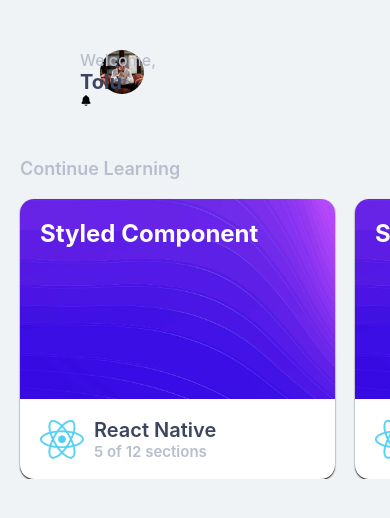
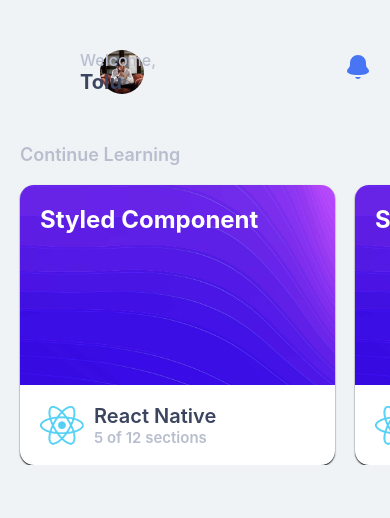
Before and after one commit to tosebikan/tutorer, a React Native app: screen / in a window 390 px wide. Shown: the top 518 px of the page. Built offline with nearby package versions, Linux system fonts and the light colour scheme.

Commit message:
use svg for icons

```diff
--- a/App.js
+++ b/App.js
@@ -8,8 +8,9 @@
   Image,
   ScrollView
 } from "react-native";
-import Card from "./component/Card";
+import Card from "./components/Card";
 import * as Icon from "@expo/vector-icons";
+import { NotificationIcon } from "./components/Icons";
 
 export default function App() {
   return (
@@ -23,7 +24,9 @@
           />
           <Text style={styles.title}>Welcome,</Text>
           <Text style={styles.name}>Tolu</Text>
-          <Icon.Ionicons name="ios-notifications" />
+          <NotificationIcon
+            style={{ position: "absolute", right: 20, top: 5 }}
+          />
         </View>
         <Text style={styles.subtitle}>Continue Learning</Text>
         <ScrollView horizontal showsHorizontalScrollIndicator={false}>
--- /dev/null
+++ b/components/Card.js
@@ -0,0 +1,83 @@
+import React from "react";
+import { View, Text, StyleSheet, Image } from "react-native";
+
+export default function Card(props) {
+  return (
+    <View style={styles.container}>
+      <View style={styles.cover}>
+        <Image source={props.image} style={styles.image} />
+        <Text style={styles.title}>{props.title}</Text>
+      </View>
+
+      <View style={styles.content}>
+        <Image source={props.logo} style={styles.logo} />
+        <View style={styles.wrapper}>
+          <Text style={styles.caption}>{props.caption}</Text>
+          <Text style={styles.subtitle}>{props.subtitle}</Text>
+        </View>
+      </View>
+    </View>
+  );
+}
+
+const styles = StyleSheet.create({
+  container: {
+    backgroundColor: "#fff",
+    width: 315,
+    height: 280,
+    borderRadius: 14,
+    marginLeft: 20,
+    marginTop: 20,
+    shadowColor: "#000",
+    shadowOffset: {
+      width: 0,
+      height: 1
+    },
+    shadowRadius: 1.41,
+    elevation: 1
+  },
+  cover: {
+    width: "100%",
+    height: 200,
+    borderTopLeftRadius: 14,
+    borderTopRightRadius: 14,
+    overflow: "hidden"
+  },
+  image: {
+    width: "100%",
+    height: "100%",
+    position: "absolute",
+    top: 0,
+    left: 0
+  },
+  title: {
+    color: "#fff",
+    fontSize: 24,
+    fontWeight: "bold",
+    marginTop: 20,
+    marginLeft: 20
+  },
+  logo: {
+    height: 44,
+    width: 44
+  },
+  content: {
+    flexDirection: "row",
+    alignItems: "center",
+    paddingLeft: 20,
+    height: 80
+  },
+  wrapper: {
+    marginLeft: 10
+  },
+  caption: {
+    color: "#3c4560",
+    fontSize: 20,
+    fontWeight: "600"
+  },
+  subtitle: {
+    color: "#b8bece",
+    fontWeight: "600",
+    fontSize: 15
+  }
+});
--- /dev/null
+++ b/components/Icons.js
@@ -0,0 +1,24 @@
+import * as React from "react";
+import Svg, { G, Path, Defs, ClipPath } from "react-native-svg";
+
+export function NotificationIcon(props) {
+  return (
+    <Svg
+      width={24}
+      height={24}
+      viewBox="0 0 24 24"
+      fill="none"
+      xmlns="http://www.w3.org/2000/svg"
+      {...props}
+    >
+      <G clipPath="url(#prefix__clip0)" fill="#4775f3">
+        <Path d="M20 10V8A8 8 0 004 8v2a4.441 4.441 0 01-1.547 3.193A4.183 4.183 0 001 16c0 2.5 4.112 4 11 4s11-1.5 11-4a4.183 4.183 0 00-1.453-2.807A4.44 4.44 0 0120 10zM9.145 21.9a2.992 2.992 0 005.71 0c-.894.066-1.844.1-2.855.1s-1.961-.032-2.855-.1z" />
+      </G>
+      <Defs>
+        <ClipPath id="prefix__clip0">
+          <Path fill="#fff" d="M0 0h24v24H0z" />
+        </ClipPath>
+      </Defs>
+    </Svg>
+  );
+}
--- a/package.json
+++ b/package.json
@@ -15,7 +15,8 @@
     "react-dom": "16.13.1",
     "react-native": "https://github.com/expo/react-native/archive/sdk-39.0.4.tar.gz",
     "react-native-web": "~0.13.12",
-    "@expo/vector-icons": "^10.0.0"
+    "@expo/vector-icons": "^10.0.0",
+    "react-native-svg": "12.1.0"
   },
   "devDependencies": {
     "@babel/core": "~7.9.0",
```
Also changed, not shown: 1 other file (tests, documents, lock files or other folders).
